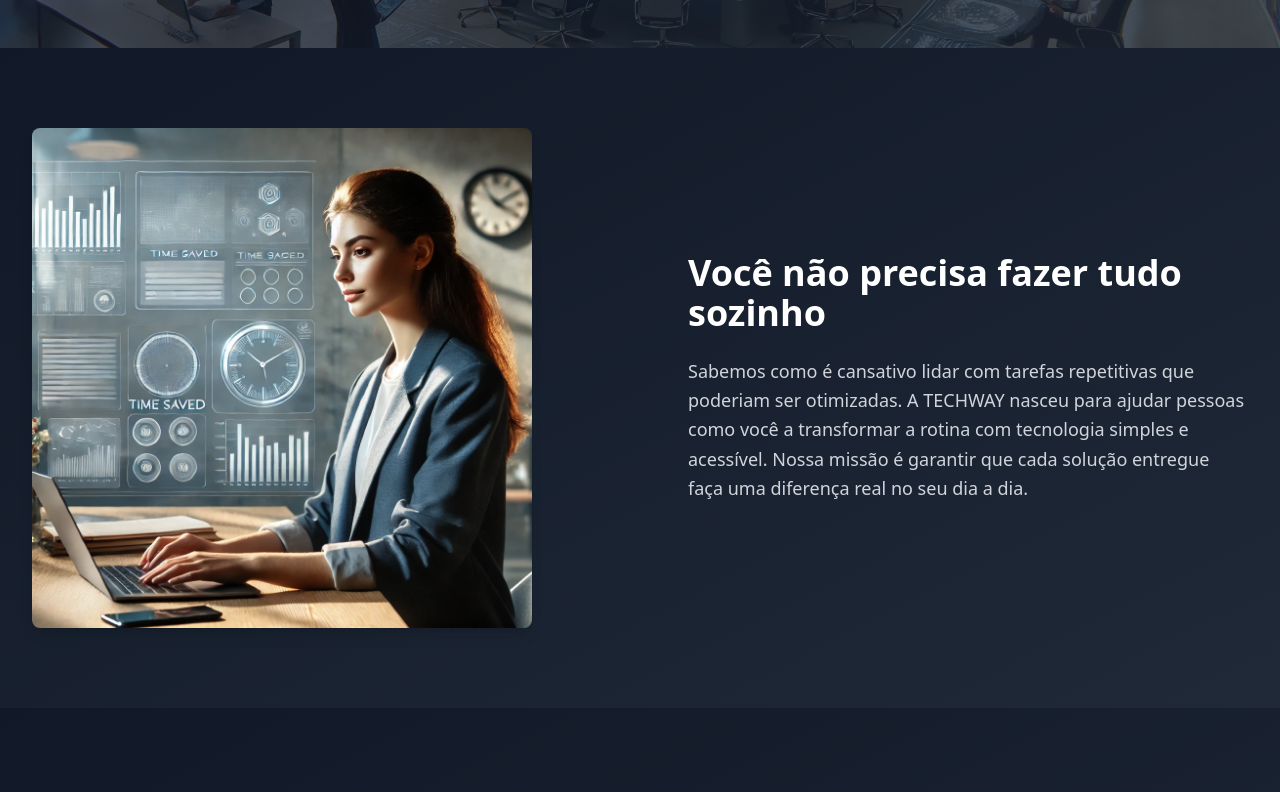
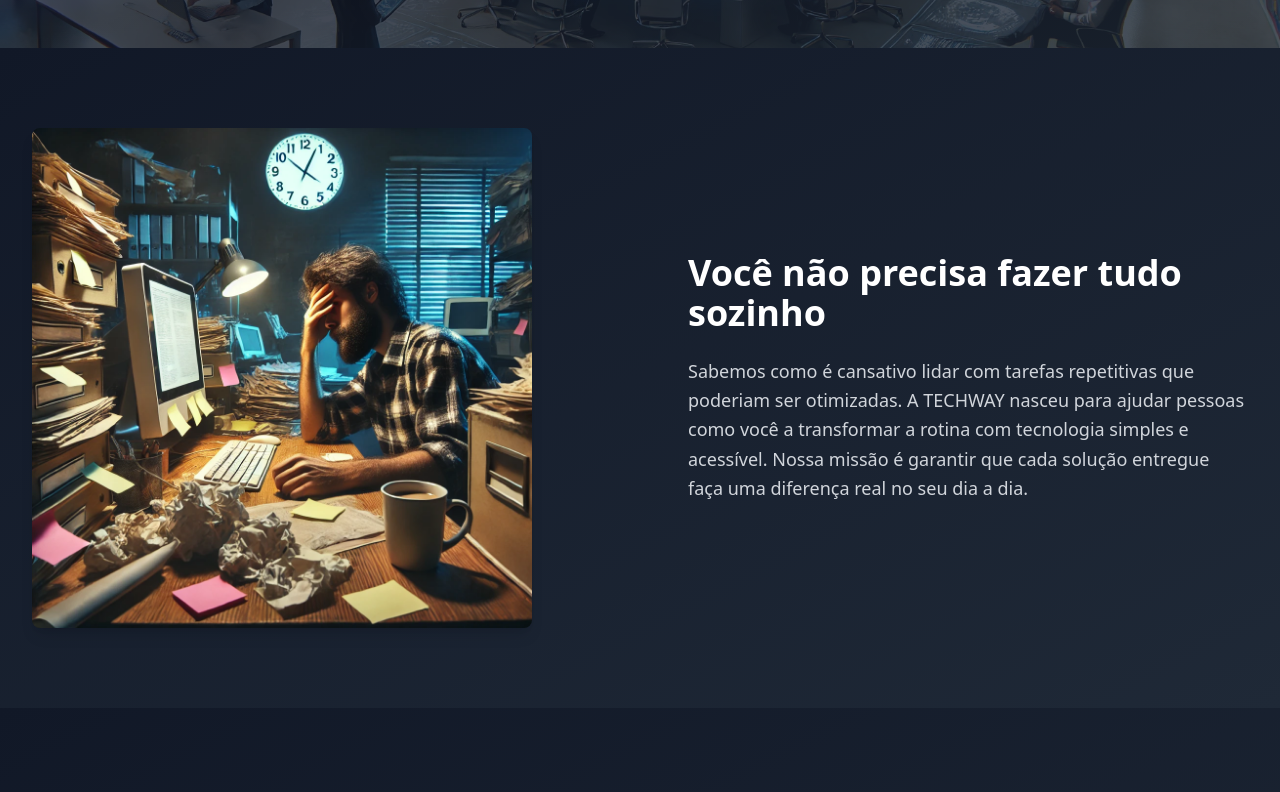
Before and after one commit to Techwayteam/techway-site, a Next.js app: page /din_page in a window 1280 px wide. Shown: the part 400-1192 px from the top of the page. Built offline with nearby package versions, Linux system fonts and the light colour scheme.

Commit message:
Update landingPages.ts

```diff
--- a/data/landingPages.ts
+++ b/data/landingPages.ts
@@ -15,8 +15,8 @@ export const landingPages: Record<string, PageData> = {
     story: {
       storyTitle: "Você não precisa fazer tudo sozinho",
       storyText: "Sabemos como é cansativo lidar com tarefas repetitivas que poderiam ser otimizadas. A TECHWAY nasceu para ajudar pessoas como você a transformar a rotina com tecnologia simples e acessível. Nossa missão é garantir que cada solução entregue faça uma diferença real no seu dia a dia.",
-      storyImage: "/peacefull_time_saved.webp",
-      storyImageDescription: "Imagem ilustrativa de produtividade"
+      storyImage: "/caotic_work_load.webp",
+      storyImageDescription: "Pessoa estressada, com trabalho atrasado e muita desorganização"
     },
     solution: {
       aboutsolution: "Com a TECHWAY, você pode automatizar o que toma tempo, organizar informações importantes em um único lugar e tomar decisões mais rápidas e inteligentes.",
```
